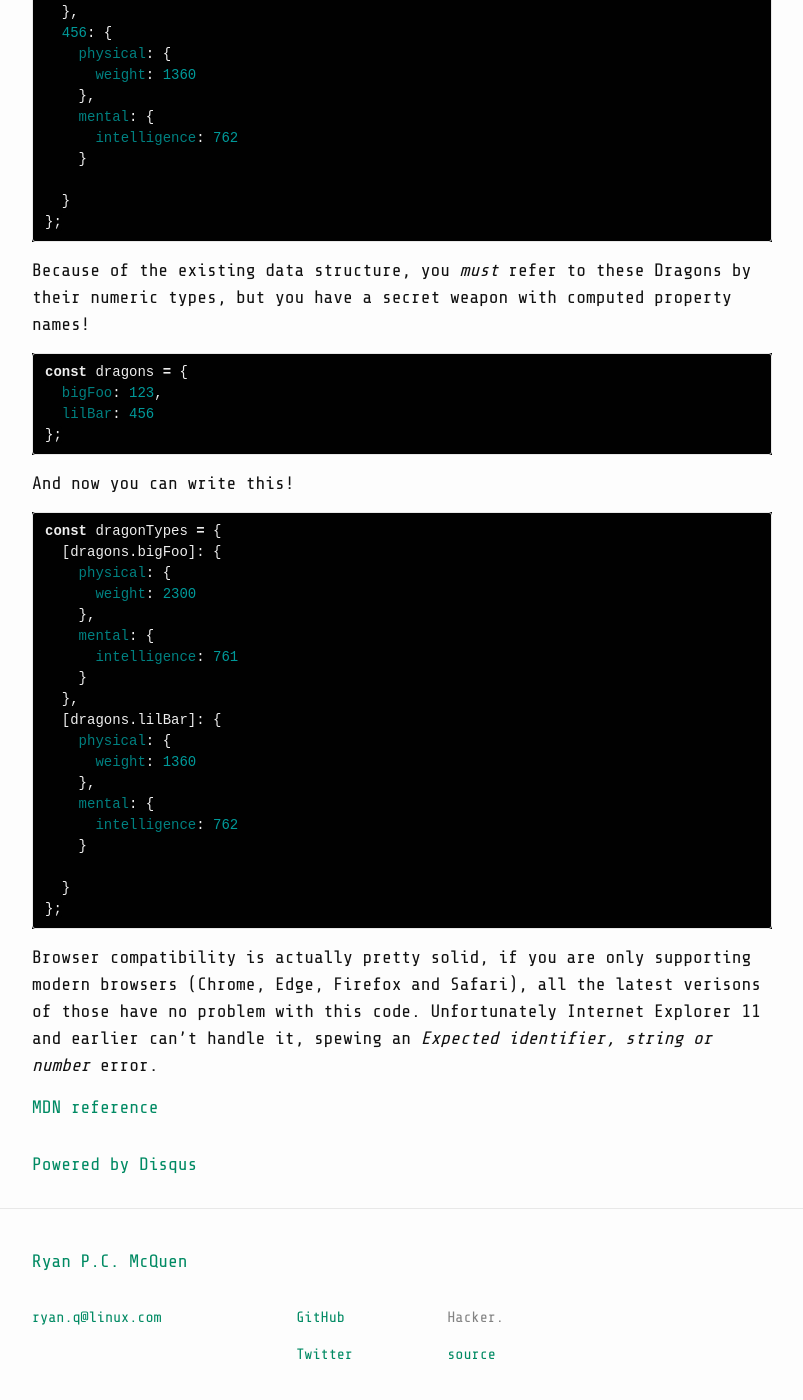
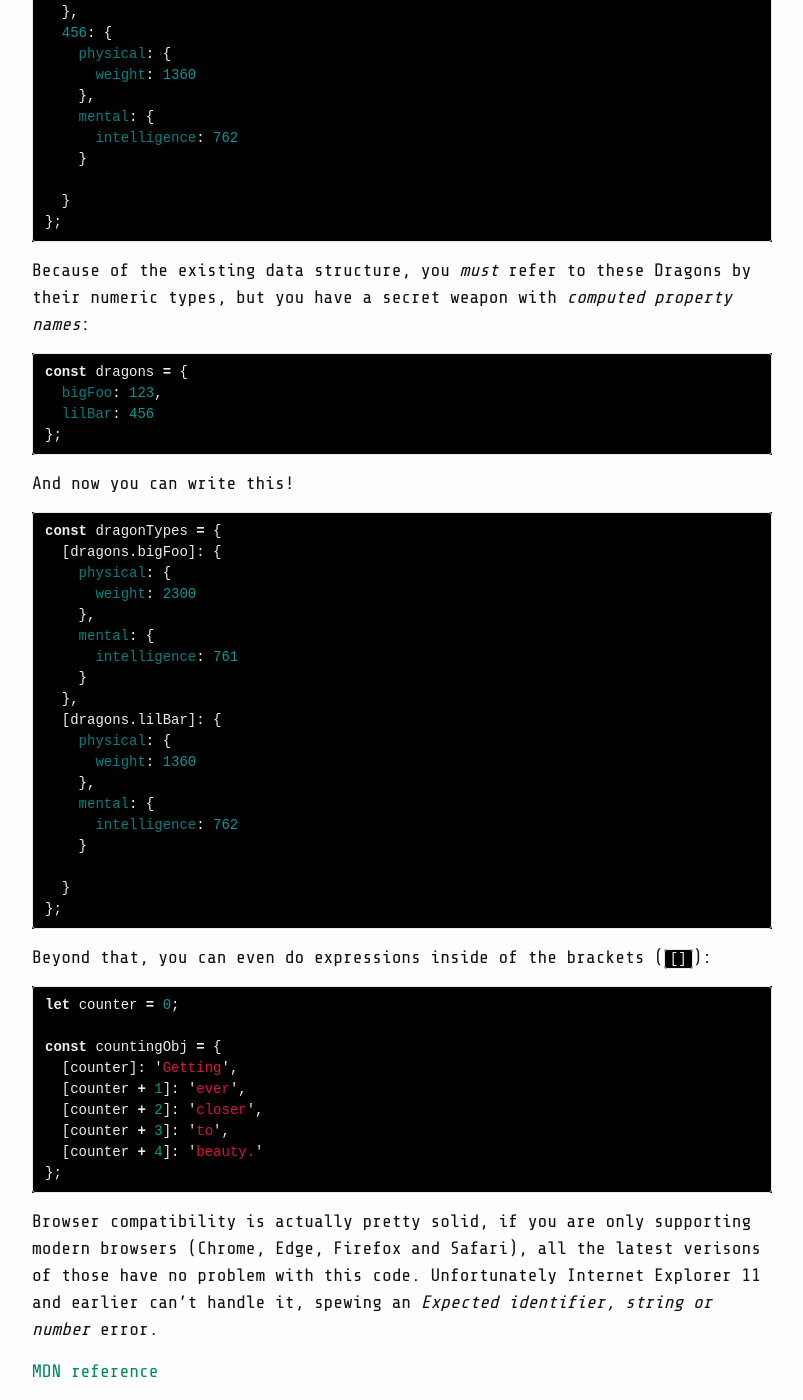
Before and after one commit to ryanpcmcquen/ryanpcmcquen.github.io, a Jekyll site: the page built from _posts/2016-10-25-computed-property-names-are-awesome.md, in a window 1280 px wide and 1400 px high, scrolled down 681 px. Shown: the whole window, without its empty margins (238-1041 px from the left). Built offline with Jekyll 4.4.1, drawn with Linux system fonts in a browser that asks for light colours; comment, search, counter and statistics services are not loaded; some of the changed text lies outside the part shown.

Commit message:
Add expression example.

````diff
--- a/_posts/2016-10-25-computed-property-names-are-awesome.md
+++ b/_posts/2016-10-25-computed-property-names-are-awesome.md
@@ -7,9 +7,9 @@ categories: javascript
 
 This is one of the best features of ES6 I have seen, because it allows you to write more declarative and beautiful code. In fact, I was a bit surprised to find this was not already part of JavaScript.
 
-In optimizing some of my own code for work, I realized that one object's structure relied on 'magic numbers'. Sadly, the data structure was built this way, but you can get around that in your code with _Computed property names_.
+In optimizing some of my own code for work, I realized that one object's structure relied on 'magic numbers'. Sadly, the data structure was built this way, but you can get around that in your code with _computed property names_.
 
-Here's how it looks without computed property names:
+Here's how it looks without _computed property names_:
 
 ```js
 const dragonTypes = {
@@ -33,7 +33,7 @@ const dragonTypes = {
 };
 ```
 
-Because of the existing data structure, you _must_ refer to these Dragons by their numeric types, but you have a secret weapon with computed property names!
+Because of the existing data structure, you _must_ refer to these Dragons by their numeric types, but you have a secret weapon with _computed property names_:
 
 ```js
 const dragons = {
@@ -66,6 +66,20 @@ const dragonTypes = {
 };
 ```
 
+Beyond that, you can even do expressions inside of the brackets (`[]`):
+
+```js
+let counter = 0;
+
+const countingObj = {
+  [counter]: 'Getting',
+  [counter + 1]: 'ever',
+  [counter + 2]: 'closer',
+  [counter + 3]: 'to',
+  [counter + 4]: 'beauty.'
+};
+```
+
 Browser compatibility is actually pretty solid, if you are only supporting modern browsers (Chrome, Edge, Firefox and Safari), all the latest verisons of those have no problem with this code. Unfortunately Internet Explorer 11 and earlier can't handle it, spewing an _Expected identifier, string or number_ error.
 
 [MDN reference](https://developer.mozilla.org/en-US/docs/Web/JavaScript/Reference/Operators/Object_initializer#Computed_property_names)
````
